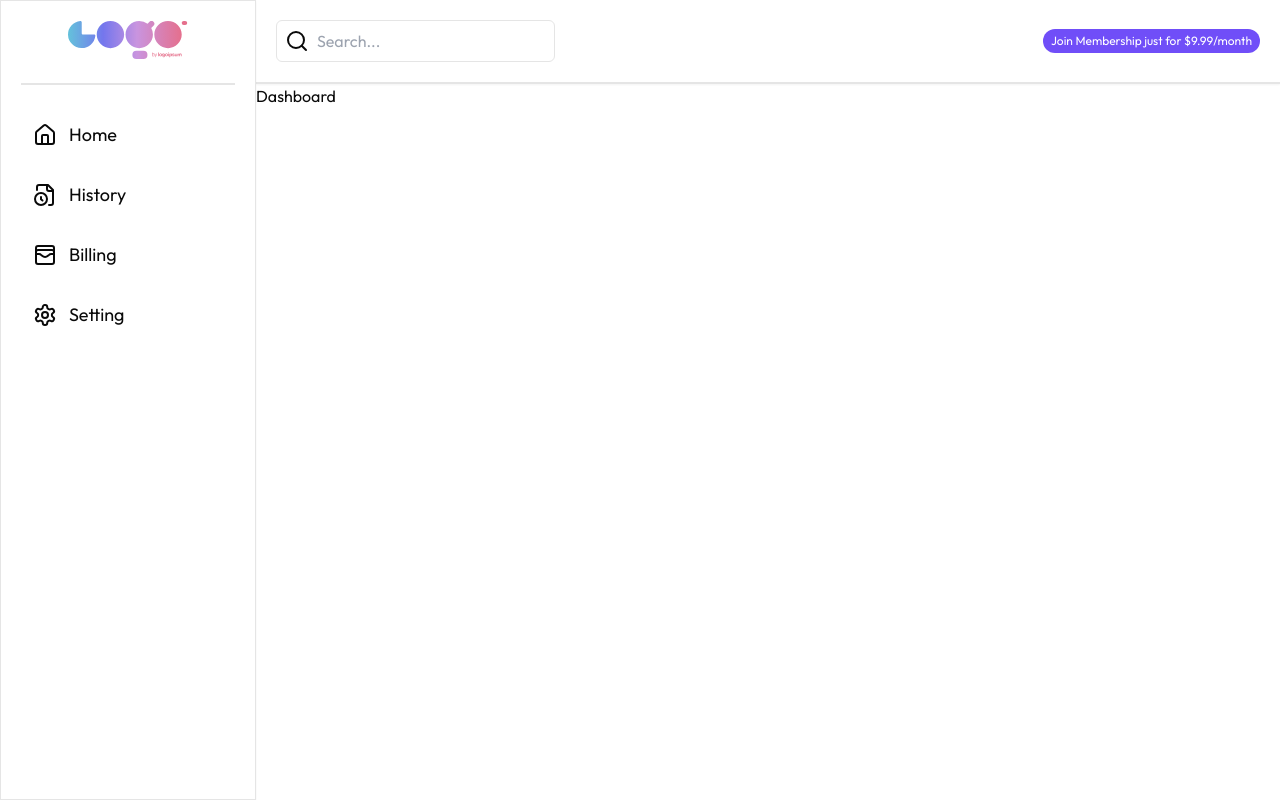
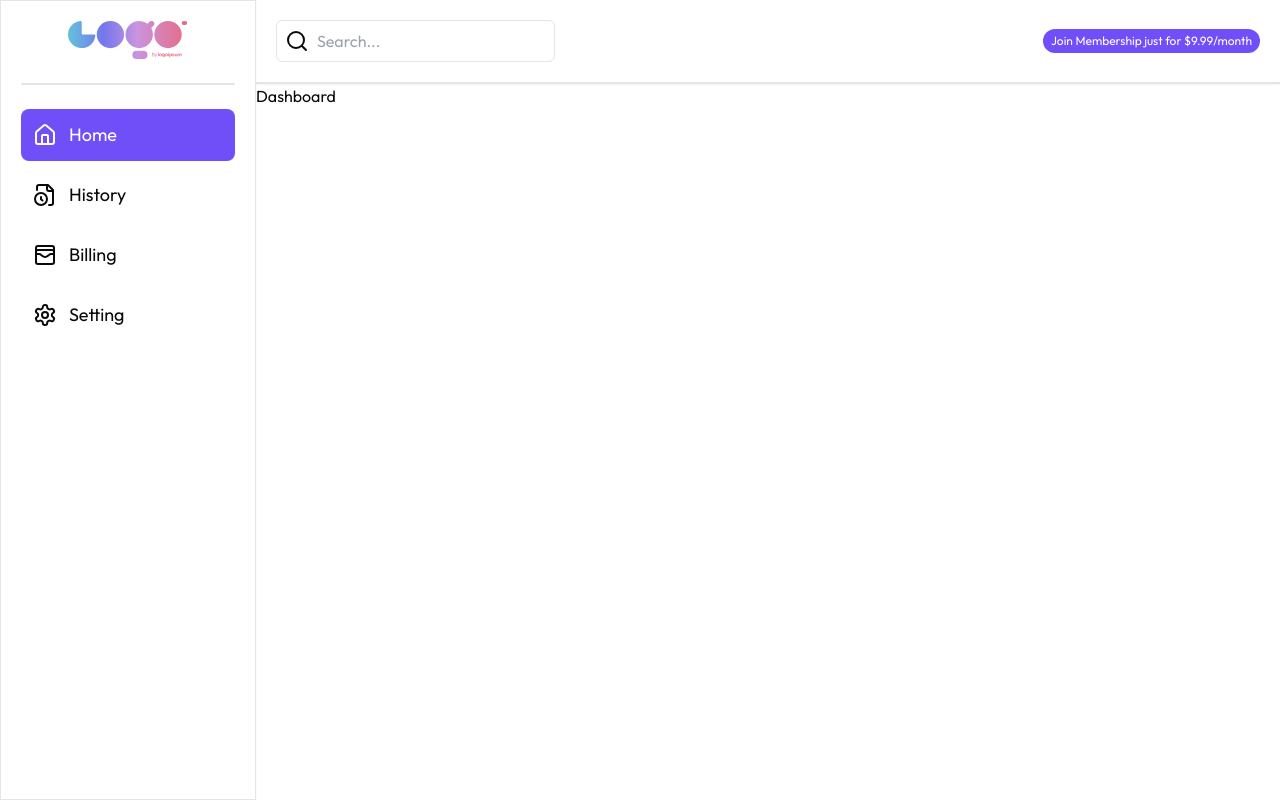
Before and after one commit to Teddy1404/Saas_content_-generator, a Next.js app: page /dashboard in a window 1280 px wide. Built offline with nearby package versions, Linux system fonts and the light colour scheme.

Commit message:
implemented the active element feature using path name in the sidebar

```diff
--- a/app/dashboard/_components/SideNav.tsx
+++ b/app/dashboard/_components/SideNav.tsx
@@ -1,7 +1,12 @@
-import React from 'react'
+"use client"
+
+import React, { useEffect } from 'react'
 import Image from 'next/image'
 import { FileClock, Home, Settings, WalletCards } from 'lucide-react'
+import { usePathname } from 'next/navigation'
 function SideNav() {
+
+
 
   const MenuList =[
     {
@@ -26,7 +31,10 @@
     }
 
   ]
-
+  const path = usePathname();
+  useEffect (()=>{
+  console.log(path);
+  },[])
   return (
   <div className='h-screen p-5 shadow-sm border'>
   <div className='flex justify-center '>
@@ -35,7 +43,9 @@
   <hr className='my-6 border'/>
   <div className='mt-3'>
   {MenuList.map((menu, index) => (
-  <div className='flex gap-3 mb-2 p-3 hover:bg-primary hover:text-white rounded-lg cursor-pointer items-center' key={index}>
+  <div className={`flex gap-3 mb-2 p-3 hover:bg-primary hover:text-white rounded-lg cursor-pointer items-center
+  ${path==menu.path&&'bg-primary text-white'}
+  `} key={index}>
    <menu.icon className='h-6 w-6'/>
     <h2 className='text-lg'>{menu.name}</h2>
   </div>
```
